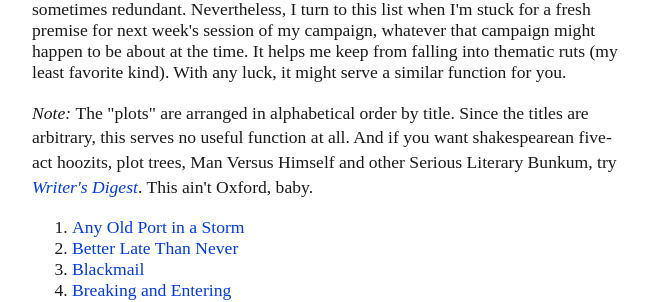
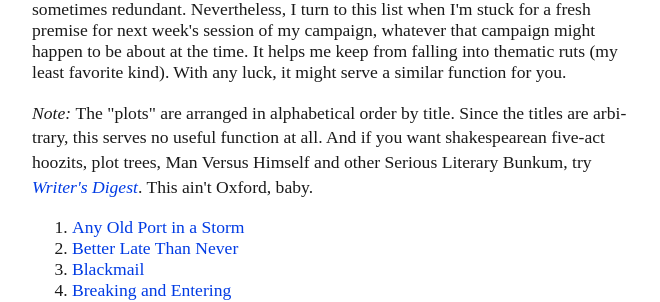
Before and after one commit to pheara/big_list_of_rpg_plots, a Jekyll site: the page built from index.html, in a window 1280 px wide. Shown: the part 210-512 px from the top of the page, without its empty margins (308-968 px from the left). Built offline with Jekyll 4.4.1, drawn with Linux system fonts in a browser that asks for light colours; some web fonts are replaced.

Commit message:
hyphenation.

```diff
--- a/_layouts/default.html
+++ b/_layouts/default.html
@@ -1,5 +1,5 @@
 <!DOCTYPE html>
-<html>
+<html lang="en">
 
   {% include head.html %}
 
--- a/styles/main.css
+++ b/styles/main.css
@@ -20,6 +20,7 @@ body {
 
 p {
   line-height: 1.4;
+  hyphens: auto;
 }
 
 .trope, section {
```
